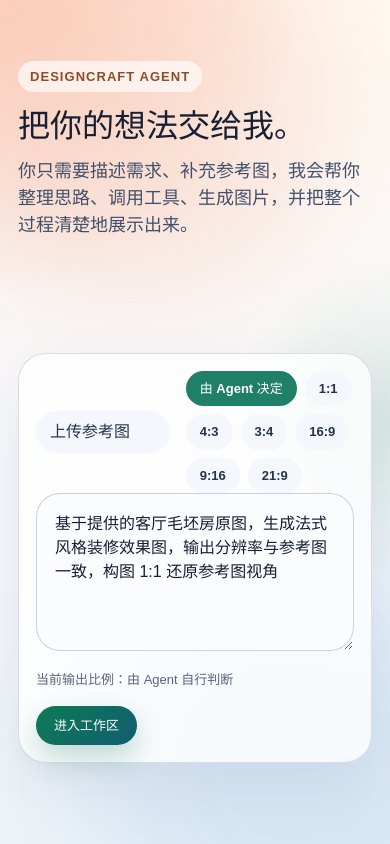
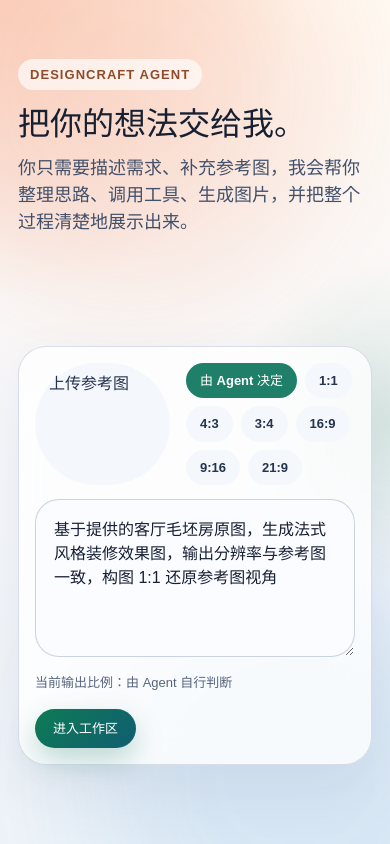
Before and after one commit to Simon0627/design-craft, a Vue app in the folder frontend/: page / in a window 390 px wide. Built offline with nearby package versions, Linux system fonts and the light colour scheme; the HTML template or start-up script is replaced by a standard one.

Commit message:
fix(style): enhance composer card layout and asset grid responsiveness

```diff
--- a/frontend/src/style.css
+++ b/frontend/src/style.css
@@ -156,6 +156,9 @@ a {
 }
 
 .composer-card {
+  display: flex;
+  flex-direction: column;
+  gap: 18px;
   padding: 17px;
 }
 
@@ -293,6 +296,16 @@ a {
   gap: 14px;
 }
 
+.composer-card .asset-grid {
+  grid-template-columns: repeat(auto-fill, minmax(132px, 168px));
+  justify-content: flex-start;
+  align-content: start;
+  gap: 12px;
+  max-height: min(34vh, 320px);
+  overflow-y: auto;
+  padding: 4px 2px 4px 0;
+}
+
 .asset-grid.compact {
   grid-template-columns: repeat(auto-fit, minmax(132px, 1fr));
 }
@@ -308,6 +321,13 @@ a {
   border: 1px solid rgba(214, 220, 232, 0.9);
 }
 
+.composer-card .asset-card {
+  width: 100%;
+  max-width: 168px;
+  padding: 10px;
+  gap: 10px;
+}
+
 .asset-preview {
   width: 100%;
   aspect-ratio: 1 / 1;
@@ -316,12 +336,22 @@ a {
   background: #e7ecf5;
 }
 
+.composer-card .asset-preview {
+  aspect-ratio: auto;
+  max-height: 148px;
+  object-fit: contain;
+}
+
 .asset-meta {
   display: flex;
   flex-direction: column;
   gap: 3px;
   color: #4f5d75;
   font-size: 12px;
+}
+
+.composer-card .asset-meta {
+  gap: 6px;
 }
 
 .asset-meta strong {
@@ -406,6 +436,10 @@ a {
   margin-top: 12px;
   color: #58657d;
   font-size: 13px;
+}
+
+.composer-card .sender-footer {
+  margin-top: 2px;
 }
 
 .conversation-actions {
@@ -1002,6 +1036,28 @@ a {
     justify-content: space-between;
   }
 
+  .composer-card {
+    gap: 14px;
+    padding: 16px;
+  }
+
+  .composer-toolbar {
+    align-items: stretch;
+  }
+
+  .composer-card .asset-grid {
+    grid-template-columns: repeat(auto-fill, minmax(120px, 1fr));
+    max-height: min(32vh, 280px);
+  }
+
+  .composer-card .asset-card {
+    max-width: none;
+  }
+
+  .composer-card .asset-preview {
+    max-height: 132px;
+  }
+
   .web-preview-toolbar {
     flex-direction: column;
     align-items: flex-start;
```
Also changed, not shown: 2 other files (tests, documents, lock files or other folders).
